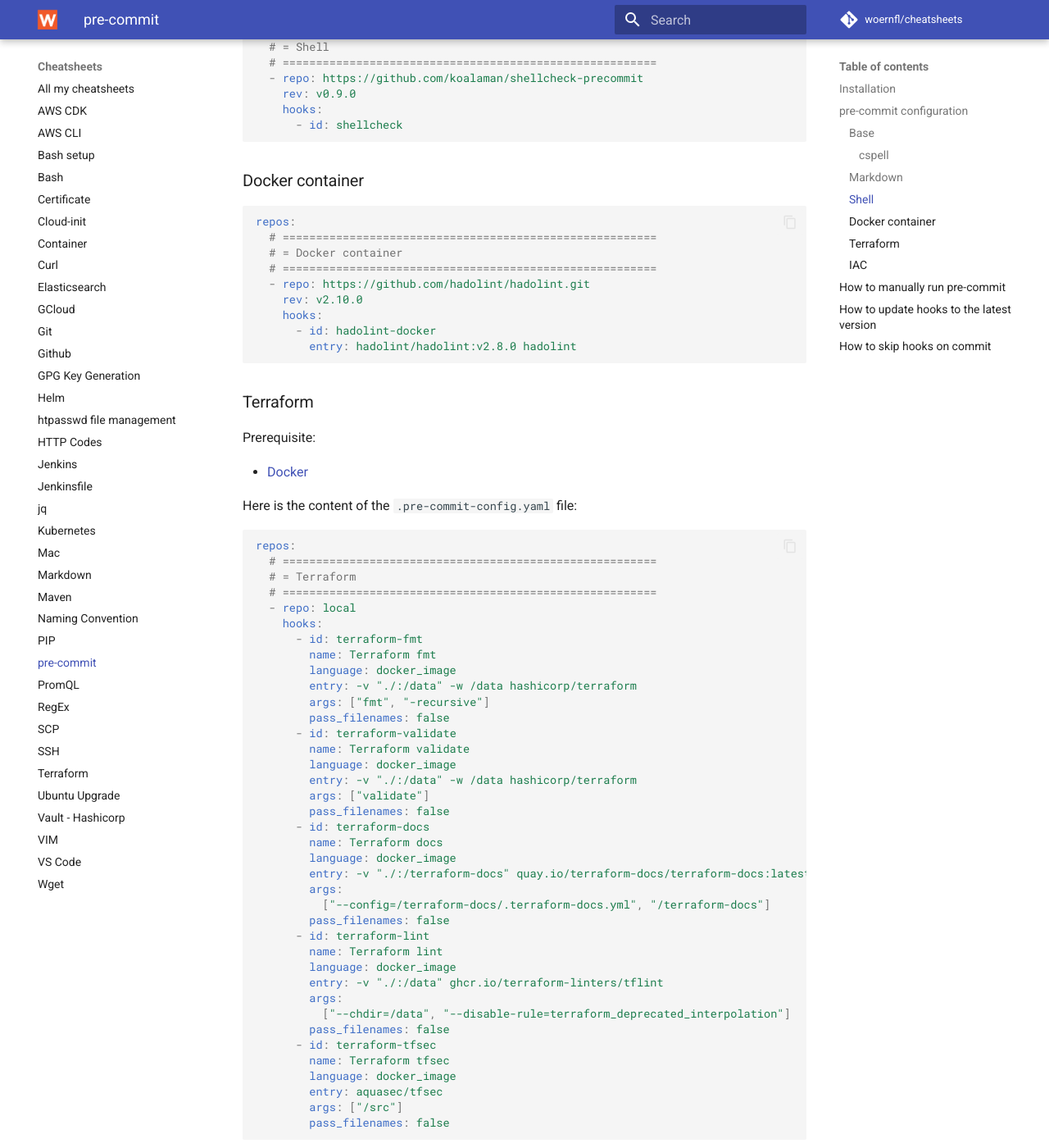
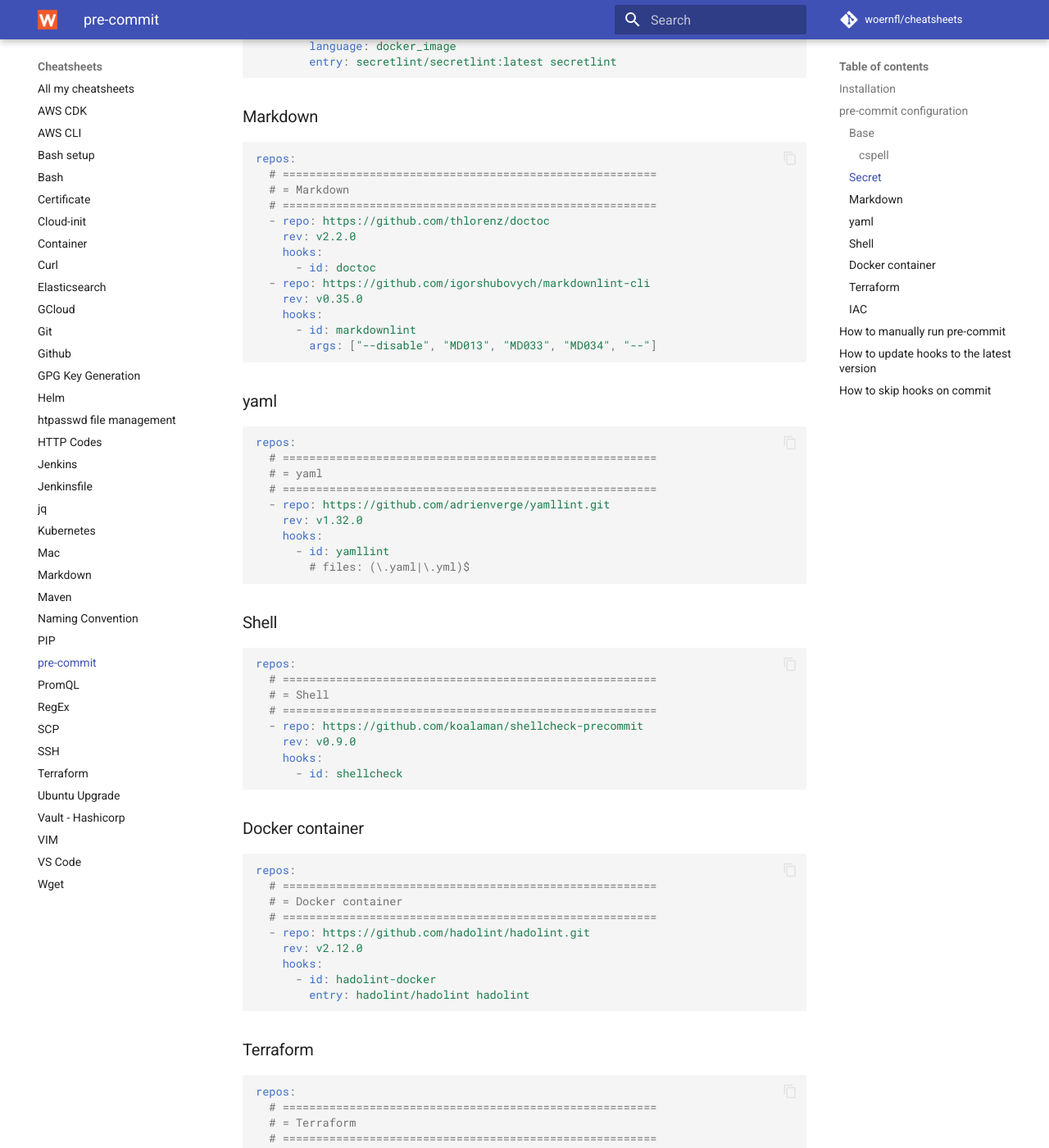
Before and after one commit to woernfl/cheatsheets, an MkDocs documentation site: the page built from docs/pre-commit.md, in a window 1280 px wide and 1400 px high, scrolled down 1663 px. Shown: the whole window at 82% size. Built offline with MkDocs 1.6.1 and Material for MkDocs 9.7.7, drawn with Linux system fonts in a browser that asks for light colours; comment, search, counter and statistics services are not loaded; some of the changed text lies outside the part shown.

Commit message:
Update pre-commit.md

````diff
--- a/docs/pre-commit.md
+++ b/docs/pre-commit.md
@@ -6,6 +6,12 @@
 
 ```bash
 pip install pre-commit
+```
+
+Install the git hook scripts:
+
+```bash
+pre-commit install
 ```
 
 ## pre-commit configuration
@@ -32,23 +38,26 @@
     rev: v4.4.0
     hooks:
       - id: check-added-large-files
-      - id: check-executables-have-shebangs
       - id: check-json
-      - id: check-symlinks
-      - id: check-toml
       - id: check-yaml
         args:
           - "--allow-multiple-documents"
       - id: detect-private-key
       - id: end-of-file-fixer
-      - id: pretty-format-json
-        args:
-          - "--autofix"
-          - "--indent=2"
-          - "--no-sort-keys"
       - id: trailing-whitespace
         args:
           - "--markdown-linebreak-ext=md"
+  - repo: https://github.com/streetsidesoftware/cspell-cli
+    rev: v6.31.0
+    hooks:
+      - id: cspell
+        args:
+          - "--config cspell.config.yaml"
+  - repo: https://github.com/pre-commit/mirrors-prettier
+    rev: "v3.0.0"
+    hooks:
+      - id: prettier
+        stages: [pre-commit]
 ```
 
 #### cspell
@@ -59,6 +68,21 @@
 docker run -v $PWD:/workdir ghcr.io/streetsidesoftware/cspell:latest --words-only --unique "**/*.md" | sort --ignore-case > project-words.txt
 ```
 
+### Secret
+
+```yaml
+repos:
+  # ========================================================
+  # = Secret
+  # ========================================================
+  - repo: local
+    hooks:
+      - id: secretlint
+        name: secretlint
+        language: docker_image
+        entry: secretlint/secretlint:latest secretlint
+```
+
 ### Markdown
 
 ```yaml
@@ -66,11 +90,29 @@
   # ========================================================
   # = Markdown
   # ========================================================
+  - repo: https://github.com/thlorenz/doctoc
+    rev: v2.2.0
+    hooks:
+      - id: doctoc
   - repo: https://github.com/igorshubovych/markdownlint-cli
     rev: v0.35.0
     hooks:
       - id: markdownlint
         args: ["--disable", "MD013", "MD033", "MD034", "--"]
+```
+
+### yaml
+
+```yaml
+repos:
+  # ========================================================
+  # = yaml
+  # ========================================================
+  - repo: https://github.com/adrienverge/yamllint.git
+    rev: v1.32.0
+    hooks:
+      - id: yamllint
+        # files: (\.yaml|\.yml)$
 ```
 
 ### Shell
@@ -94,19 +136,13 @@
   # = Docker container
   # ========================================================
   - repo: https://github.com/hadolint/hadolint.git
-    rev: v2.10.0
+    rev: v2.12.0
     hooks:
       - id: hadolint-docker
-        entry: hadolint/hadolint:v2.8.0 hadolint
+        entry: hadolint/hadolint hadolint
 ```
 
 ### Terraform
-
-Prerequisite:
-
-- [Docker](https://docs.docker.com/get-docker/)
-
-Here is the content of the `.pre-commit-config.yaml` file:
 
 ```yaml
 repos:
@@ -118,44 +154,40 @@
       - id: terraform-fmt
         name: Terraform fmt
         language: docker_image
-        entry: -v "./:/data" -w /data hashicorp/terraform
+        entry: -v "./:/data" -w /data hashicorp/terraform:latest
         args: ["fmt", "-recursive"]
         pass_filenames: false
-      - id: terraform-validate
-        name: Terraform validate
-        language: docker_image
-        entry: -v "./:/data" -w /data hashicorp/terraform
-        args: ["validate"]
-        pass_filenames: false
+        files: (\.tf|\.tfvars)$
+        exclude: \.terraform\/.*$
       - id: terraform-docs
         name: Terraform docs
         language: docker_image
-        entry: -v "./:/terraform-docs" quay.io/terraform-docs/terraform-docs:latest
-        args:
-          ["--config=/terraform-docs/.terraform-docs.yml", "/terraform-docs"]
+        entry: quay.io/terraform-docs/terraform-docs:latest
+        args: ["/src/"]
         pass_filenames: false
+        files: (\.tf|\.terraform\.lock\.hcl)$
+        exclude: \.terraform\/.*$
       - id: terraform-lint
         name: Terraform lint
         language: docker_image
-        entry: -v "./:/data" ghcr.io/terraform-linters/tflint
+        entry: ghcr.io/terraform-linters/tflint:latest
         args:
-          ["--chdir=/data", "--disable-rule=terraform_deprecated_interpolation"]
+          [
+            "--chdir=/src/",
+            "--disable-rule=terraform_deprecated_interpolation",
+          ]
         pass_filenames: false
+        files: (\.tf|\.tfvars)$
+        exclude: \.terraform\/.*$
       - id: terraform-tfsec
-        name: Terraform tfsec
+        name: Terraform tfsec eks cluster
         language: docker_image
-        entry: aquasec/tfsec
-        args: ["/src"]
+        entry: docker-repo.nibr.novartis.net/aquasec/tfsec:latest
+        args: ["/src/"]
         pass_filenames: false
 ```
 
 ### IAC
-
-Prerequisite:
-
-- [Docker](https://docs.docker.com/get-docker/)
-
-Here is the content of the `.pre-commit-config.yaml` file:
 
 ```yaml
 repos:
````
Also changed, not shown: other parts of docs/pre-commit.md (+4 -4 lines).
